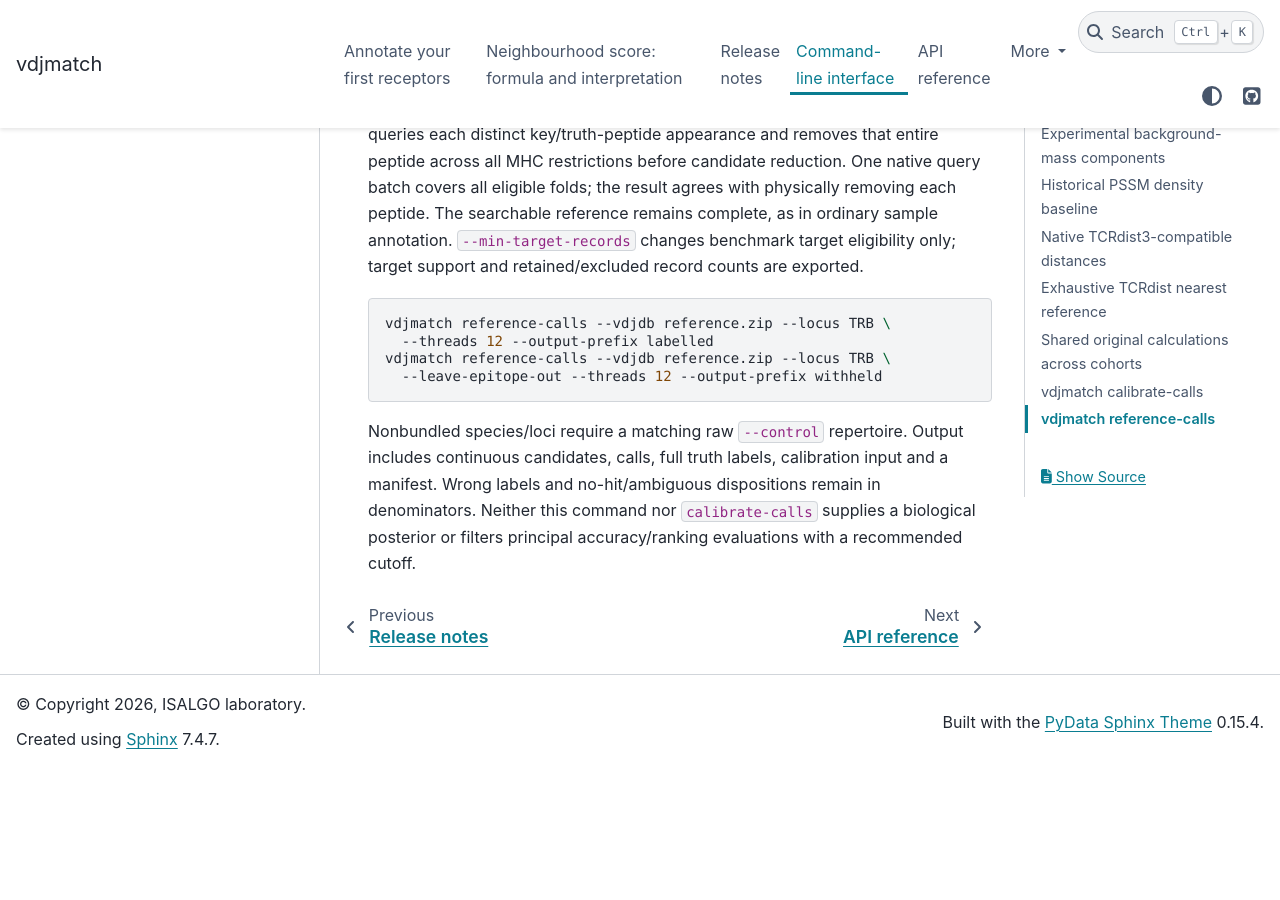
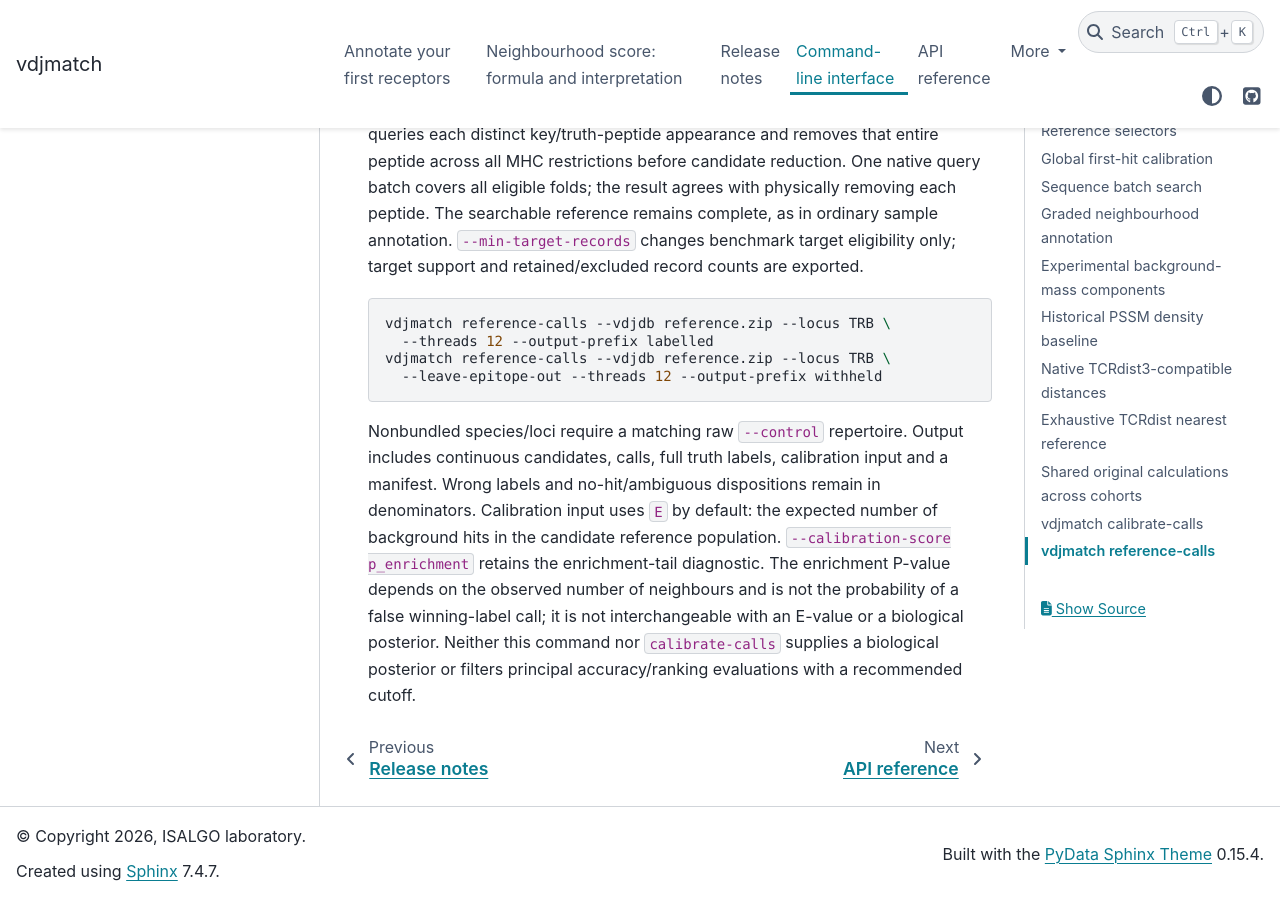
Before and after one commit to antigenomics/vdjmatch, a Sphinx documentation site: the page built from docs/cli.rst, in a window 1280 px wide and 900 px high, scrolled down 18061 px. Built offline with Sphinx 7.4.7 and the PyData theme 0.15.4, drawn with Linux system fonts in a browser that asks for light colours; pages that are not in the unit, such as notebooks, are missing from menus; before the commit the page ends 18829 px from its top, so only the background shows below that.

Commit message:
Use E-values for optional reference call calibration

```diff
--- a/docs/cli.rst
+++ b/docs/cli.rst
@@ -711,5 +711,10 @@ and retained/excluded record counts are exported.
 Nonbundled species/loci require a matching raw ``--control`` repertoire. Output
 includes continuous candidates, calls, full truth labels, calibration input and a
 manifest. Wrong labels and no-hit/ambiguous dispositions remain in denominators.
+Calibration input uses ``E`` by default: the expected number of background hits
+in the candidate reference population. ``--calibration-score p_enrichment`` retains
+the enrichment-tail diagnostic. The enrichment P-value depends on the observed
+number of neighbours and is not the probability of a false winning-label call;
+it is not interchangeable with an E-value or a biological posterior.
 Neither this command nor ``calibrate-calls`` supplies a biological posterior or
 filters principal accuracy/ranking evaluations with a recommended cutoff.
```
Also changed, not shown: 2 other files.
